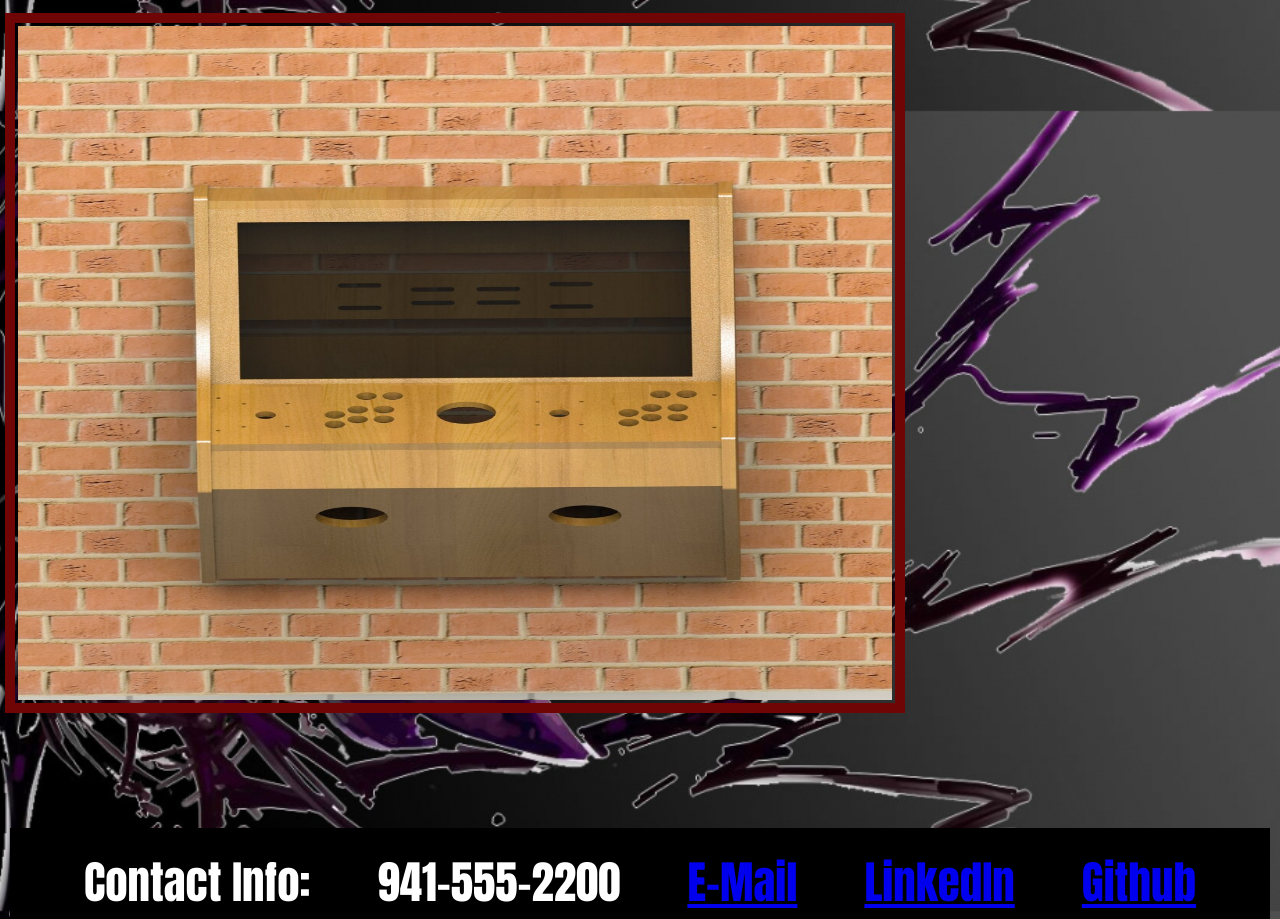
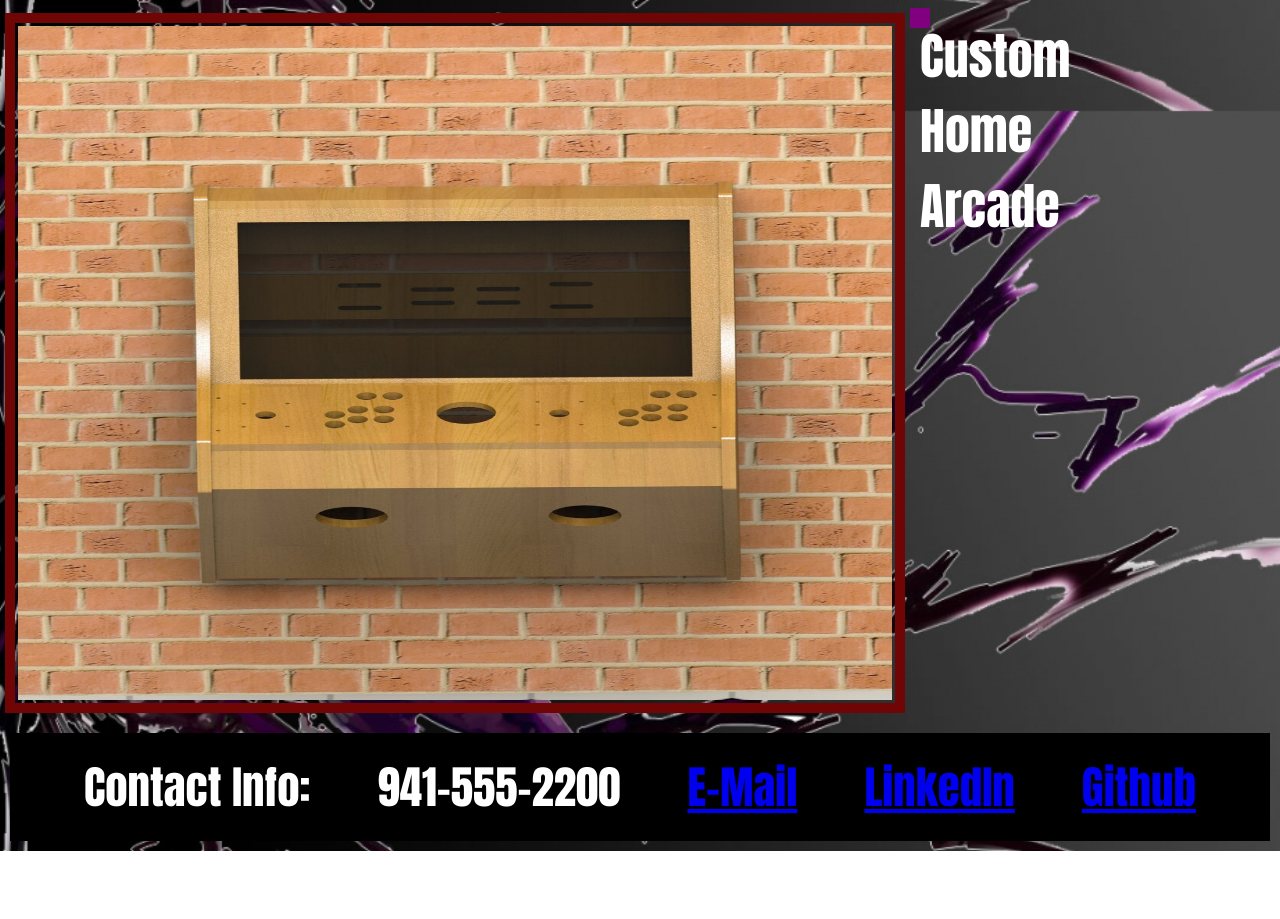
Before and after one commit to Cwill290/Cwill-Work-Portfolio, a plain HTML site: page index.html in a window 1280 px wide. Shown: the part 2289-3208 px from the top of the page. After the commit the page ends 3140 px from the top, so only its background shows below. Drawn offline with Linux system fonts and the light colour scheme.

Commit message:
fixed some things i missed after 1st submission

```diff
--- a/index.html
+++ b/index.html
@@ -45,7 +45,8 @@
         <div class="Images">
         <p id="Horiseon"><a href="https://cwill290.github.io/Cwill-project1/"><img src="./images/digital-marketing-meeting.jpg"
             style="height: 800px;" width="1250px"></a></p>
-            <p id="Arcade"><a href="#"><img src="./images/Arcade.jpg" style="height: 700px;" width="900px"></a></p>
+            <div id="Arcade"><a href="#"><img src="./images/Arcade.jpg" style="height: 700px;" width="900px"></a>
+            </div>
             <div class="Link1">Horiseon</div>
             <div class="Link2">Custom Home Arcade</div>
         </div>
--- a/style.css
+++ b/style.css
@@ -125,14 +125,14 @@ border-color: purple;
 }
 /*label for custom arcade project*/
 .Link2{
+    color: white;
     font-size: 50px;
-    left: -472px;
-    bottom: -15px;
     background-color: purple;
-    position: relative;
     height: min-content;
     padding: 10px;
+    contain: size;
 }
+
 /*arcade project image dimensions*/
 #Arcade img{
 border: 10px solid;
```
